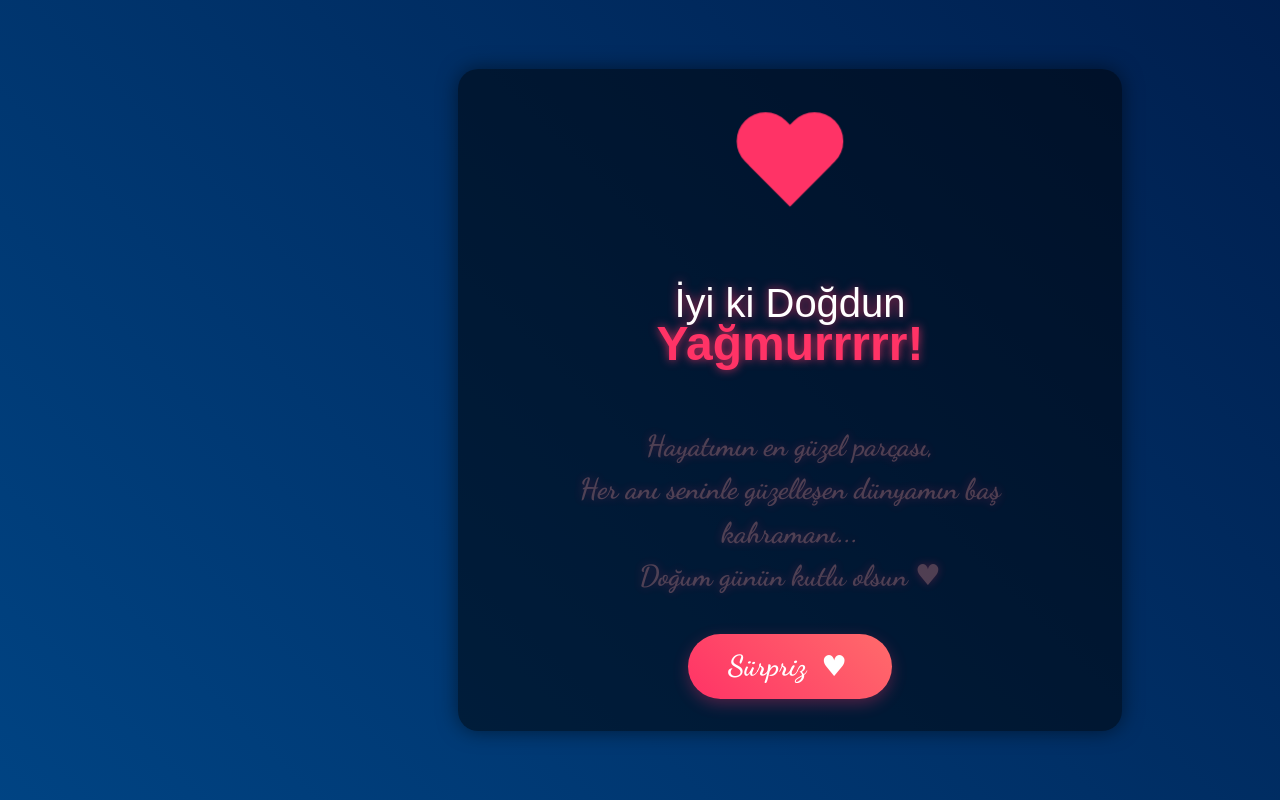
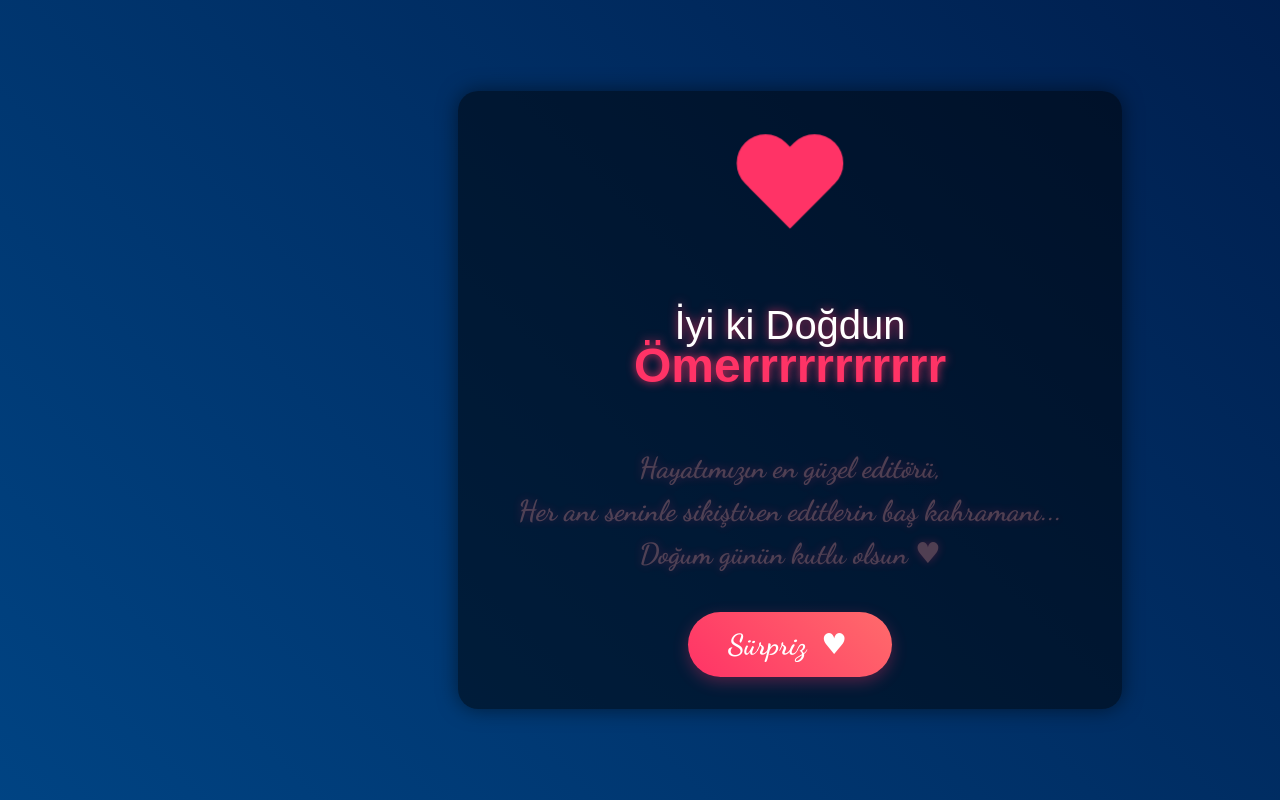
Before and after one commit to VoidX256/oeomer, a plain HTML site: page index.html in a window 1280 px wide. Drawn offline with Linux system fonts and the light colour scheme.

Commit message:
Update index.html

```diff
--- a/index.html
+++ b/index.html
@@ -3,7 +3,7 @@
 <head>
     <meta charset="UTF-8">
     <meta name="viewport" content="width=device-width, initial-scale=1.0">
-    <title>İyi ki Doğdun Yağmur!</title>
+    <title>İyi ki Doğdun Ömerrrr</title>
     <link rel="stylesheet" href="style.css">
     <link href="https://fonts.googleapis.com/css2?family=Dancing+Script:wght@700&display=swap" rel="stylesheet">
 </head>
@@ -17,11 +17,11 @@
         <div class="message">
             <div class="birthday-text">
                 İyi ki Doğdun<br>
-                <span class="name">Yağmurrrrr!</span>
+                <span class="name">Ömerrrrrrrrrrr</span>
             </div>
             <div class="romantic-text">
-                Hayatımın en güzel parçası,<br>
-                Her anı seninle güzelleşen dünyamın baş kahramanı...<br>
+                Hayatımızın en güzel editörü,<br>
+                Her anı seninle sikiştiren editlerin baş kahramanı...<br>
                 Doğum günün kutlu olsun ♥
             </div>
         </div>
@@ -45,4 +45,5 @@
     <script src="script.js"></script>
     <script src="fireworks.js"></script>
 </body>
+
 </html>
```
